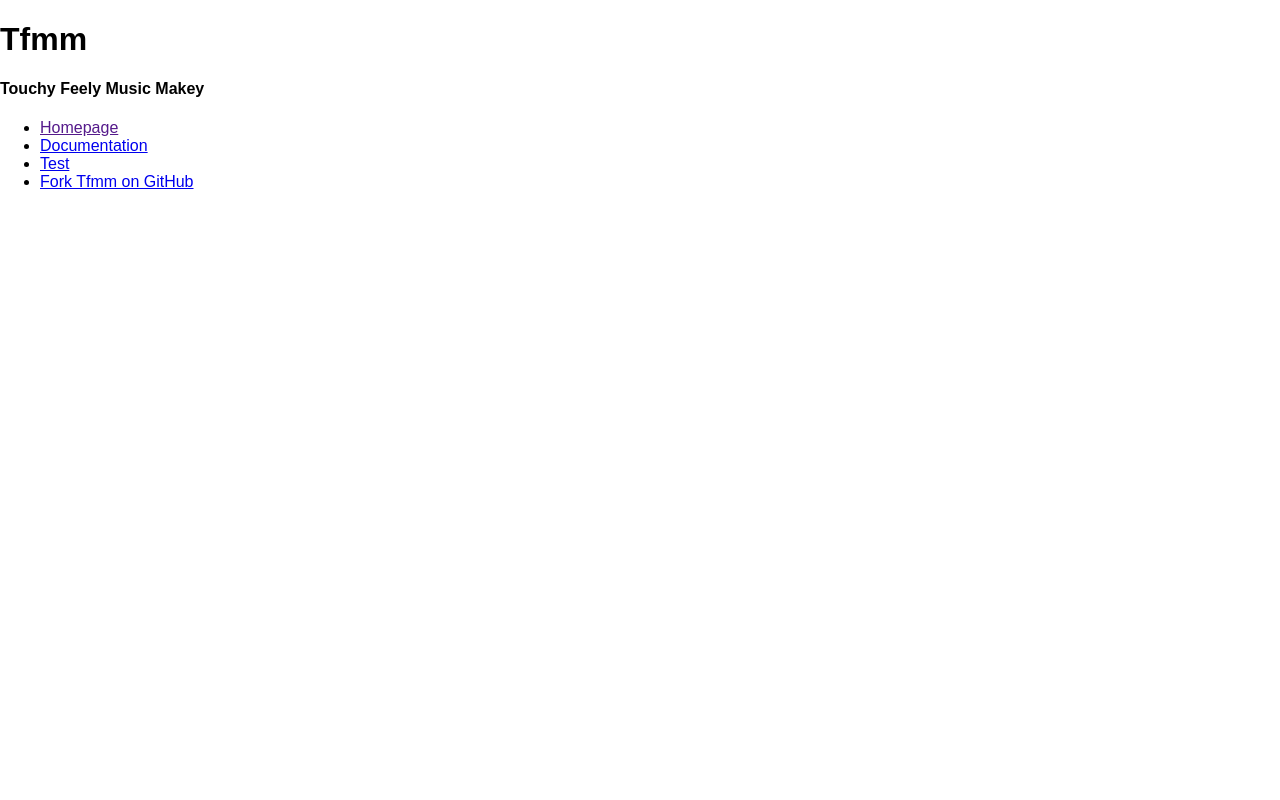
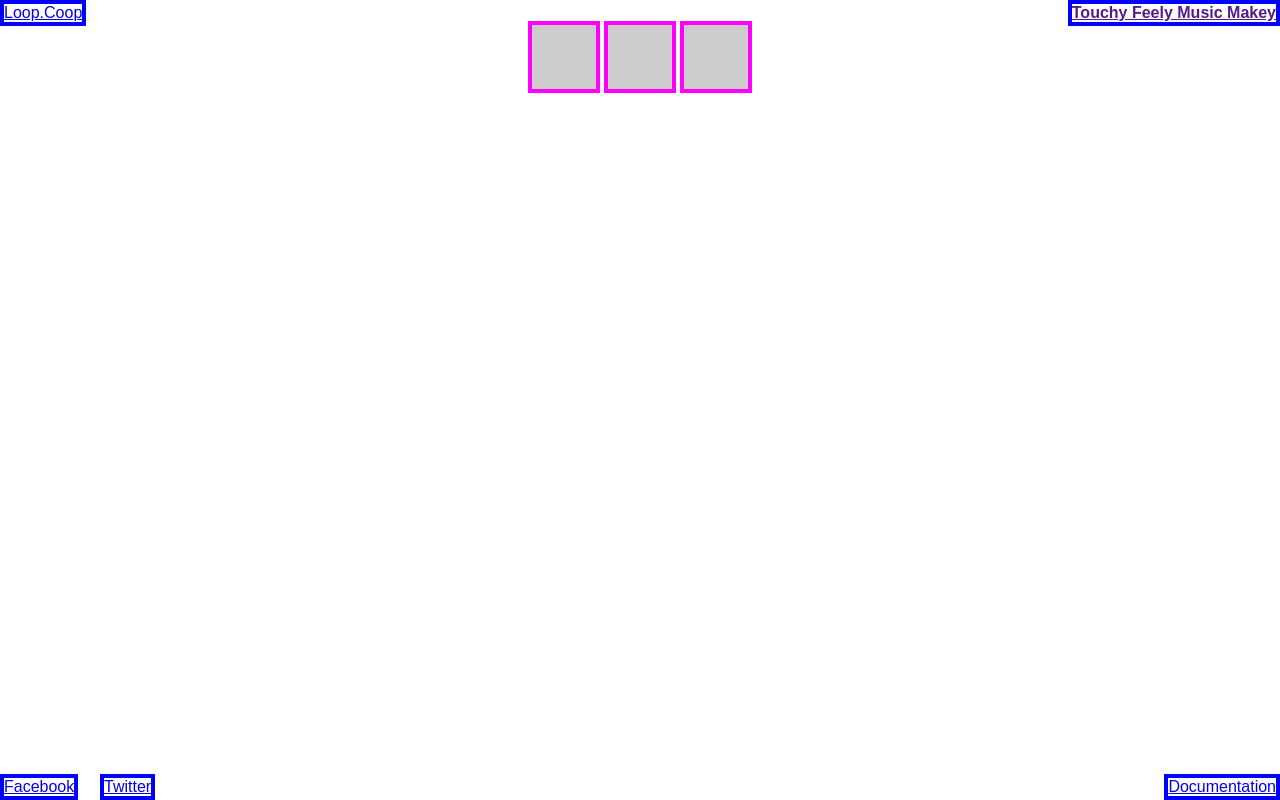
Before and after one commit to loopdotcoop/tfmm, a website: page index.html in a window 1280 px wide. Drawn offline with Linux system fonts and the light colour scheme.

Commit message:
0.0.3 Corkboard plugin; /play Transitions

```diff
--- a/index.html
+++ b/index.html
@@ -89,7 +89,7 @@
    ,title: $ref.getAttribute('data-apage-title')
    ,$ref:  $ref
   });
-  unattribute($ref,'data-apage-','opath','dname','order','front','title');
+  unattribute($ref,'data-apage-','opath','dname-xx','order','front','title');
 }
 
 
@@ -107,14 +107,14 @@
 }).call(this);
 // Generated by CoffeeScript 1.9.2
 
-/*! Apage 0.0.15 //// MIT Licence //// http://apage.richplastow.com/
- *  plugin/pagination.litcoffee
+/*! Tfmm 0.0.3 //// MIT Licence //// http://tfmm.loop.coop/
+ *  plugin/corkboard.litcoffee
  */
 
 (function() {
-  var $ref, art, i, len;
+  var $player, $ref, art, fn, fn1, i, j, k, len, len1, len2, ref, ref1;
 
-  $('style').innerHTML += "\n/* injected by Apage’s Pagination plugin */\narticle { display: none; }\narticle.active { display: block; }";
+  $('style').innerHTML += "\n/* injected by Apage’s Corkboard plugin */\nbody {\n  overflow: hidden;\n  text-align: center;\n}\narticle {\n  display: none;\n}\narticle.active,\n#apage_readme {\n  display: block;\n}\n\n#apage_readme h1 {\n  display: none;\n}\n#apage_readme li {\n  list-style-type: none;\n}\n#apage_readme h4 a,\n#apage_readme li a {\n  position: absolute;\n  z-index: 99;\n  border: 4px solid blue; \n}\n#apage_readme h4 a {\n  top:    0;\n  right:  0;\n}\n#apage_readme li a[href=\"http://loop.coop\"] {\n  top:    0;\n  left:   0;\n}\n#apage_readme li a[href*=\"www.facebook.com\"] {\n  bottom: 0;\n  left:   0;\n}\n#apage_readme li a[href*=\"twitter.com\"] {\n  bottom: 0;\n  left:   100px;\n}\n#apage_readme li a[href$=\"documentation\"] {\n  bottom: 0;\n  right:  0;\n}\n\narticle[data-apage-dname=\"_doc_\"] {\n  position: absolute;\n  z-index: 99;\n  top:    15%;\n  right:  20%;\n  bottom: 20%;\n  left:   20%;\n  overflow-y: scroll;\n  text-align: left;\n  border: 4px solid cyan; \n}\n\narticle[data-apage-dname=\"_play_\"] {\n  position: relative;\n  z-index: 55;\n  display: inline-block;\n  vertical-align: top;\n  width: 4em;\n  height: 4em;\n  cursor: pointer;\n  border: 4px solid magenta;\n  transition: all .5s;\n}\narticle[data-apage-dname=\"_play_\"].active {\n  border: 4px solid orange;\n  width: 40em;\n  height: 40em;\n}\narticle[data-apage-dname=\"_play_\"] canvas {\n  background-color: #ccc;\n  width: 100%;\n  height: 100%;\n}";
 
   $ref = document.createElement('article');
 
@@ -143,6 +143,35 @@
 
   arts['_'] = arts[0] || arts.undefined;
 
+  ref = $$('article[data-apage-dname="_play_"]');
+  fn = function($player) {
+    return $player.innerHTML = '<canvas></canvas>';
+  };
+  for (j = 0, len1 = ref.length; j < len1; j++) {
+    $player = ref[j];
+    fn($player);
+  }
+
+  window.addEventListener('click', function() {
+    return window.location.hash = '/';
+  });
+
+  ref1 = $$('article[data-apage-dname="_play_"]');
+  fn1 = function($player) {
+    return $player.addEventListener('click', function(event) {
+      if (-1 === this.className.indexOf('active')) {
+        window.location.hash = this.id.substr(5).replace(/_/g, '/');
+      } else {
+        console.log(arts[this.id].front);
+      }
+      return event.stopPropagation();
+    });
+  };
+  for (k = 0, len2 = ref1.length; k < len2; k++) {
+    $player = ref1[k];
+    fn1($player);
+  }
+
   resolvers.push(function(query) {
     if (!query) {
       return {
@@ -166,9 +195,9 @@
   });
 
   updaters.push(function(current) {
-    var j, len1;
-    for (j = 0, len1 = arts.length; j < len1; j++) {
-      art = arts[j];
+    var l, len3;
+    for (l = 0, len3 = arts.length; l < len3; l++) {
+      art = arts[l];
       art.$ref.className = art.$ref.className.replace(/\s*active|\s*$/g, '');
     }
     current.$ref.className += ' active';
@@ -200,12 +229,12 @@
   data-apage-front='[]'
   data-apage-title="Tfmm">
   <h1>Tfmm</h1>
-  <h4>Touchy Feely Music Makey</h4>
+  <h4><a href="">Touchy Feely Music Makey</a></h4>
   <ul>
-  <li><a href="">Homepage</a></li>
+  <li><a href="http://loop.coop">Loop.Coop</a></li>
+  <li><a href="https://www.facebook.com/loopdotcoop">Facebook</a></li>
+  <li><a href="https://twitter.com/loopdotcoop">Twitter</a></li>
   <li><a href="#/doc/documentation">Documentation</a></li>
-  <li><a href="test/run-test.html">Test</a></li>
-  <li><a href="https://github.com/loopdotcoop/tfmm">Fork Tfmm on GitHub</a></li>
   </ul>
 
   </article><!-- / #apage_readme -->
@@ -220,13 +249,16 @@
   data-apage-title="Documentation">
   <h1>Documentation</h1>
   <ul>
-  <li><a href="">Home</a> </li>
-  <li><a href="#/doc/installing-tfmm">Installing Tfmm</a> </li>
-  <li><a href="#/doc/testing-tfmm">Testing Tfmm</a> </li>
-  <li><a href="#/doc/installing-build-tools">Installing Build Tools</a> </li>
-  <li><a href="#/doc/the-build-process">The Build Process</a> </li>
+  <li><a href="">Home</a></li>
+  <li><a href="test/run-test.html">Test</a></li>
+  <li><a href="https://github.com/loopdotcoop/tfmm">Fork Tfmm on GitHub</a></li>
+  <li><a href="#/doc/installing-tfmm">Installing Tfmm</a></li>
+  <li><a href="#/doc/testing-tfmm">Testing Tfmm</a></li>
+  <li><a href="#/doc/installing-build-tools">Installing Build Tools</a></li>
+  <li><a href="#/doc/the-build-process">The Build Process</a></li>
   <li><a href="#/doc/handy-scripts">Handy Scripts</a></li>
   </ul>
+  <p>Welcome to the Touchy Feely Music Makey Microsite. @todo add description here</p>
 
   </article><!-- / #apage_doc_documentation -->
 
@@ -262,6 +294,19 @@
   </article><!-- / #apage_doc_installing-tfmm -->
 
 
+  <article id="apage_play_frankie"
+        class="apage"
+  data-apage-opath="/play/01-frankie.md"
+  data-apage-dname="_play_"
+  data-apage-order="1"
+  data-apage-front='[["points","1 2  3 4  5 6  7 8"],["colors","red green cyan"]]'
+  data-apage-title="Frankie">
+  <h1>Frankie</h1>
+  <p>Lorem Ipsum</p>
+
+  </article><!-- / #apage_play_frankie -->
+
+
   <article id="apage_doc_testing-tfmm"
         class="apage"
   data-apage-opath="/doc/02-testing-tfmm.md"
@@ -277,6 +322,19 @@
   a web browser</p>
 
   </article><!-- / #apage_doc_testing-tfmm -->
+
+
+  <article id="apage_play_jenny"
+        class="apage"
+  data-apage-opath="/play/02-jenny.md"
+  data-apage-dname="_play_"
+  data-apage-order="2"
+  data-apage-front='[["points","1 2  3 4  3 8  1 7"],["colors","pink yellow"]]'
+  data-apage-title="Jenny">
+  <h1>Jenny</h1>
+  <p>This is a test article.</p>
+
+  </article><!-- / #apage_play_jenny -->
 
 
   <article id="apage_doc_installing-build-tools"
@@ -299,6 +357,19 @@
   </code></pre>
 
   </article><!-- / #apage_doc_installing-build-tools -->
+
+
+  <article id="apage_play_abi"
+        class="apage"
+  data-apage-opath="/play/03-abi.md"
+  data-apage-dname="_play_"
+  data-apage-order="3"
+  data-apage-front='[["points","5 6  2 3"],["colors","purple yellow"]]'
+  data-apage-title="Abi">
+  <h1>Abi</h1>
+  <p>Hi!</p>
+
+  </article><!-- / #apage_play_abi -->
 
 
   <article id="apage_doc_the-build-process"
--- a/package.json
+++ b/package.json
@@ -1,6 +1,6 @@
 {
   "name": "tfmm",
-  "version": "0.0.2",
+  "version": "0.0.3",
   "license": "MIT",
   "homepage": "http://tfmm.loop.coop/",
   "author": "Rich Plastow <rich@loop.coop> (http://loop.coop/)",
@@ -27,9 +27,9 @@
     "nodemon": "latest"
   },
   "scripts": {
-    "build": "node bin/akaybe-build",
+    "build": "node bin/akaybe-build --plugin --npm index",
     "test": "node test/run-test.js",
-    "index": "node_modules/apage/bin/apage -i README.md doc/*.md -o index.html -t Tfmm -p \"`cat node_modules/apage/build/plugin/*.js`\"",
+    "index": "node_modules/apage/bin/apage -i README.md doc/*.md play/*.md -o index.html -t Tfmm -p \"`cat node_modules/apage/build/plugin/cross-browser.js build/plugin/*.js`\"",
     "v:list": "grep -ron $npm_package_version {bin,src,*.json} | awk 1 ORS=' ' | sed \"s@:$npm_package_version@@g\"",
     "v:open": "subl $(npm run v:list --loglevel silent)"
   }
```
Also changed, not shown: doc/00-documentation.md (+4 -0 lines), play/01-frankie.md (added, +9 -0 lines), play/02-jenny.md (added, +9 -0 lines), play/03-abi.md (added, +9 -0 lines), README.md, build/plugin/corkboard.js (added), build/test/tfmm-with-test.js, build/tfmm.js, 2 other files.
